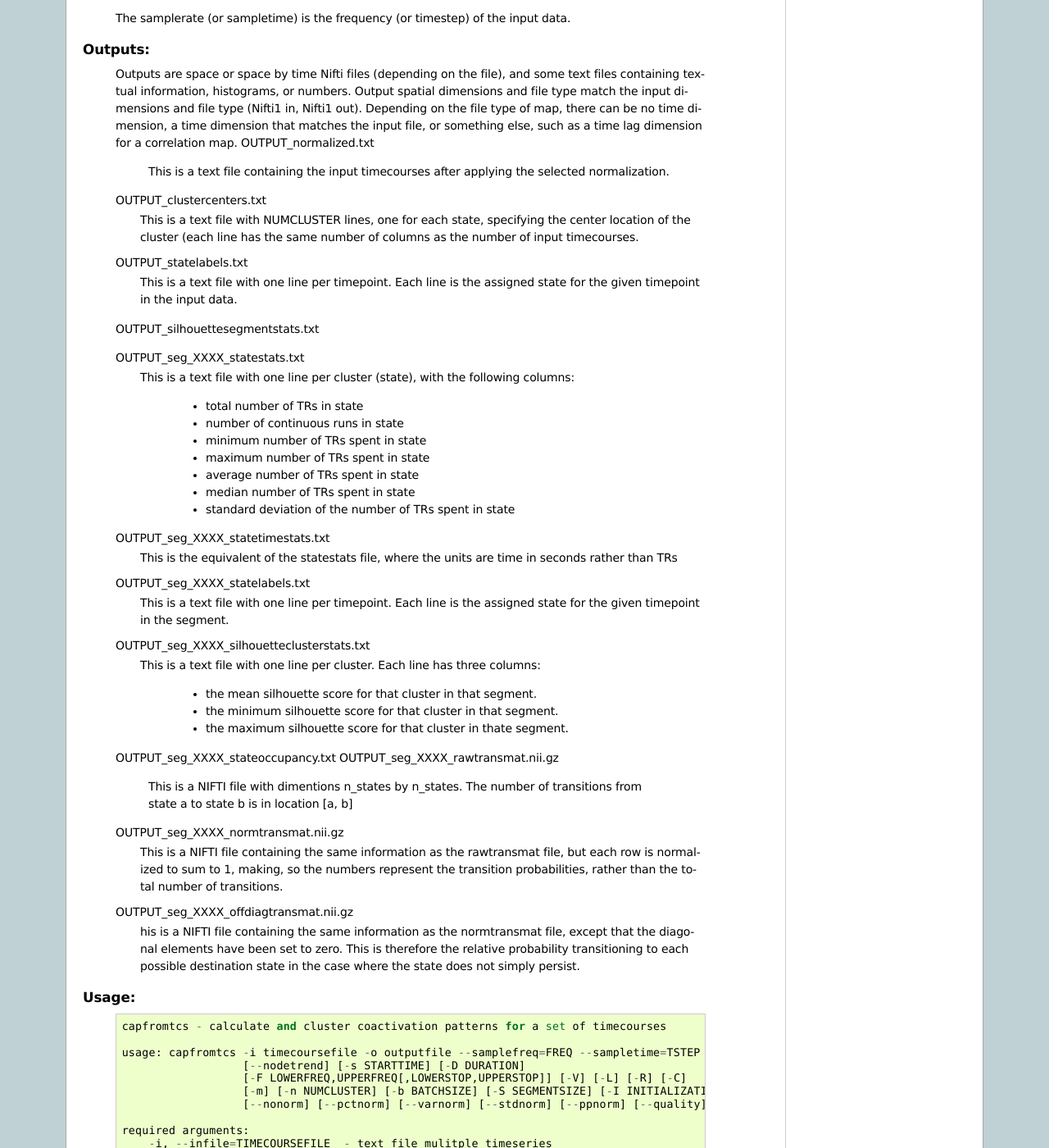
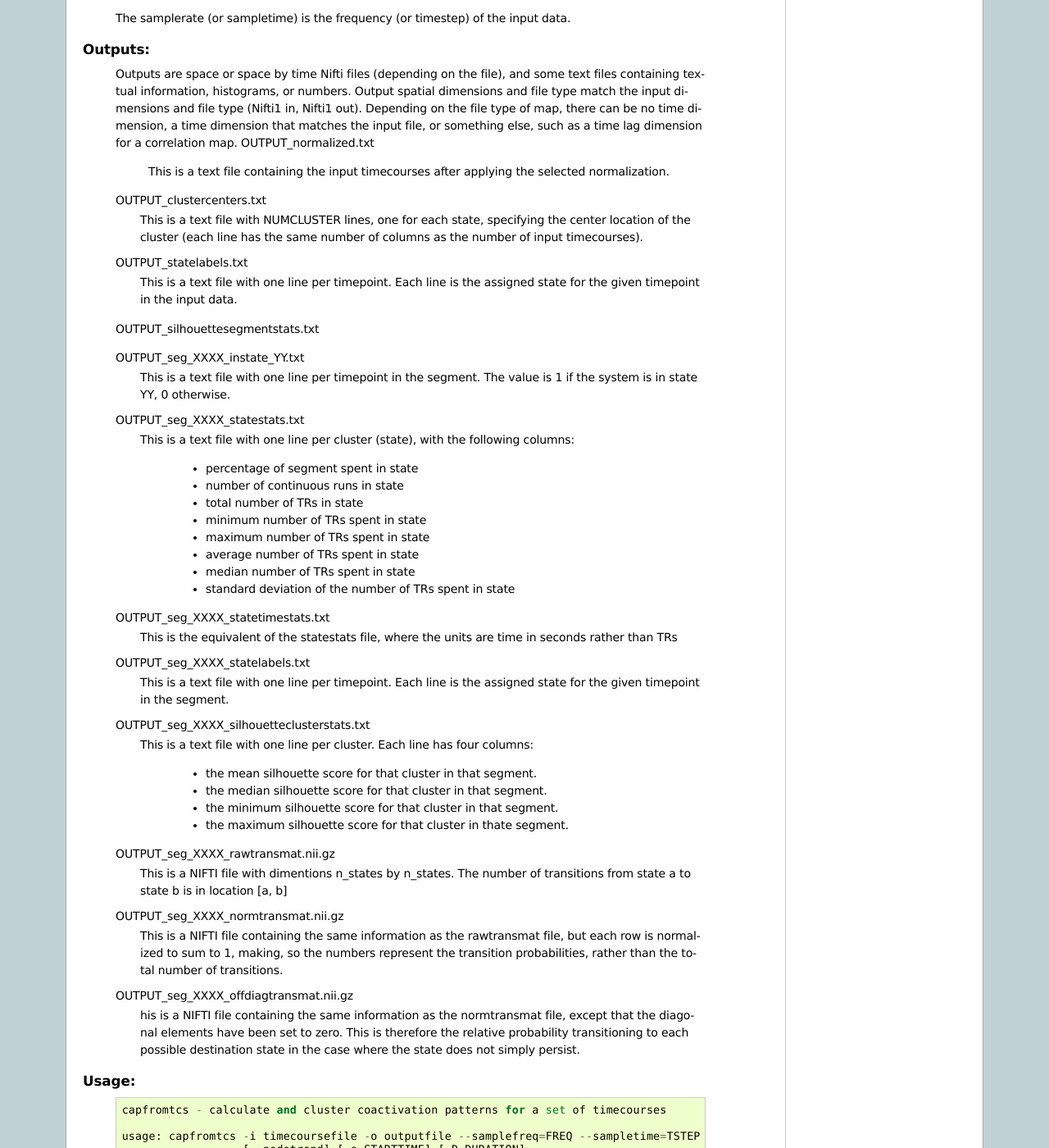
Before and after one commit to bbfrederick/capcalc, a Sphinx documentation site: the page built from docs/index.rst, in a window 1280 px wide and 1400 px high, scrolled down 821 px. Shown: the whole window at 82% size. Built offline with Sphinx 7.4.7, drawn with Linux system fonts in a browser that asks for light colours.

Commit message:
Updated to reflect changes in output files.

```diff
--- a/docs/index.rst
+++ b/docs/index.rst
@@ -53,19 +53,22 @@ Outputs:
 	    This is a text file containing the input timecourses after applying the selected normalization.
 
 	OUTPUT_clustercenters.txt
-	    This is a text file with NUMCLUSTER lines, one for each state, specifying the center location of the cluster (each line has the same number of columns as the number of input timecourses.
+	    This is a text file with NUMCLUSTER lines, one for each state, specifying the center location of the cluster (each line has the same number of columns as the number of input timecourses).
 
 	OUTPUT_statelabels.txt
 	    This is a text file with one line per timepoint.  Each line is the assigned state for the given timepoint in the input data.
 
 	OUTPUT_silhouettesegmentstats.txt
 
+	OUTPUT_seg_XXXX_instate_YY.txt
+	    This is a text file with one line per timepoint in the segment.  The value is 1 if the system is in state YY, 0 otherwise.
 
 	OUTPUT_seg_XXXX_statestats.txt
 	    This is a text file with one line per cluster (state), with the following columns:
 
-                * total number of TRs in state
+                * percentage of segment spent in state
                 * number of continuous runs in state
+		* total number of TRs in state
                 * minimum number of TRs spent in state
                 * maximum number of TRs spent in state
                 * average number of TRs spent in state
@@ -79,13 +82,13 @@ Outputs:
 	    This is a text file with one line per timepoint.  Each line is the assigned state for the given timepoint in the segment.
 
 	OUTPUT_seg_XXXX_silhouetteclusterstats.txt
-	    This is a text file with one line per cluster.  Each line has three columns:
+	    This is a text file with one line per cluster.  Each line has four columns:
 
 	        * the mean silhouette score for that cluster in that segment.
+	        * the median silhouette score for that cluster in that segment.
 		* the minimum silhouette score for that cluster in that segment.
 		* the maximum silhouette score for that cluster in thate segment.
 
-	OUTPUT_seg_XXXX_stateoccupancy.txt
 	OUTPUT_seg_XXXX_rawtransmat.nii.gz
 	    This is a NIFTI file with dimentions n_states by n_states.  The number of transitions from state a to state b is in location [a, b]
 
```
